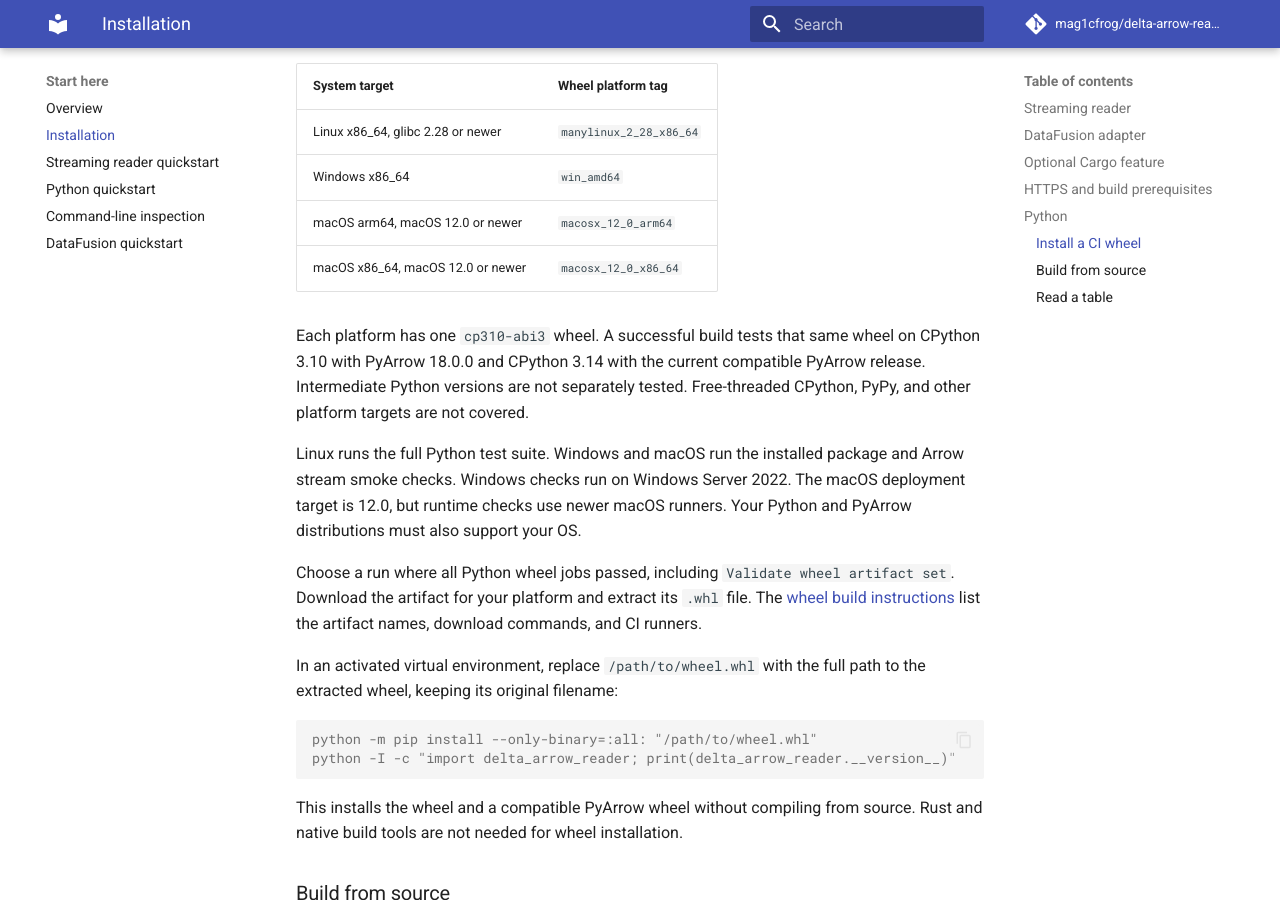
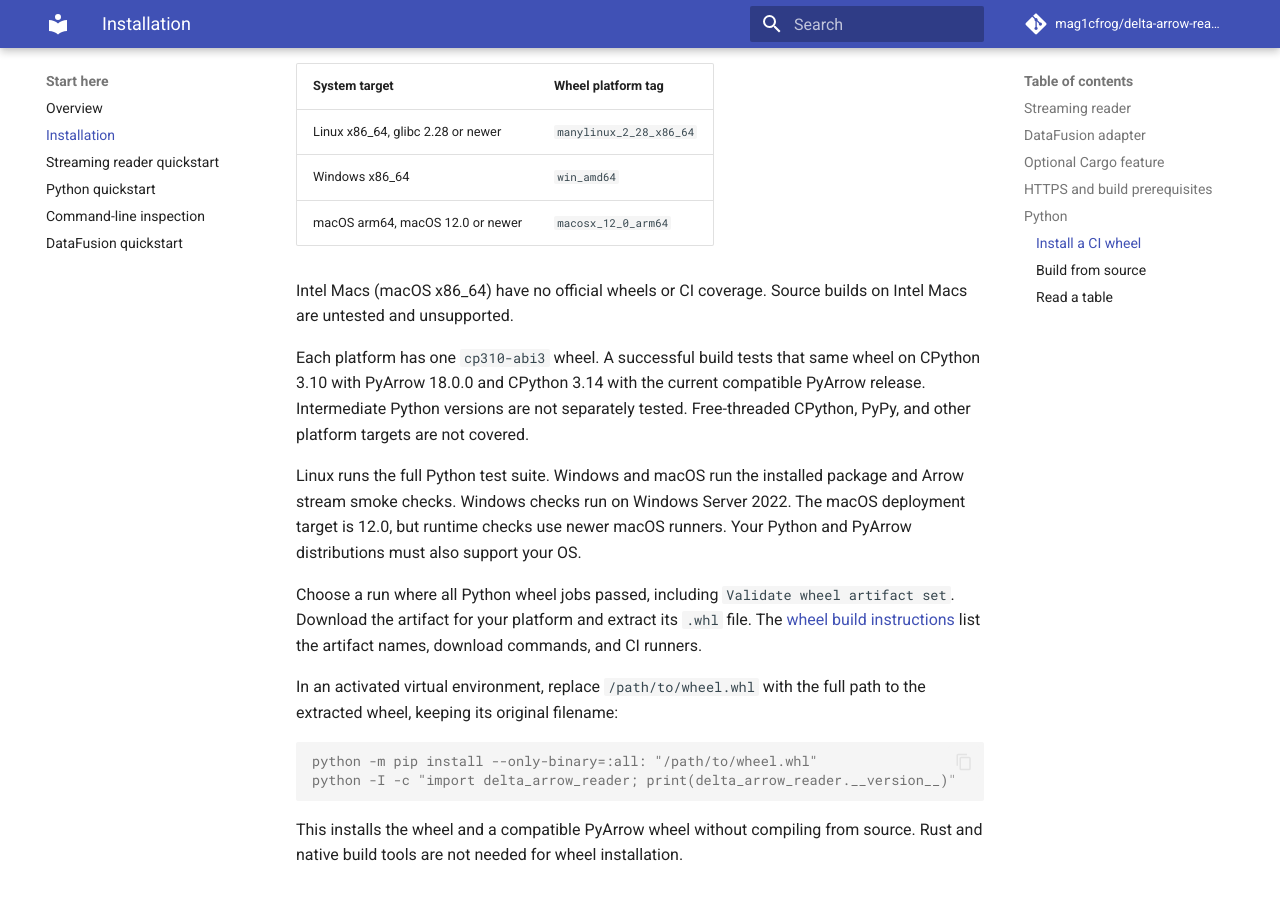
Before and after one commit to mag1cfrog/delta-arrow-reader, an MkDocs documentation site: the page built from docs/public/installation.md, in a window 1280 px wide and 900 px high, scrolled down 1788 px. Built offline with MkDocs 1.6.1 and Material for MkDocs 9.7.7, drawn with Linux system fonts in a browser that asks for light colours; comment, search, counter and statistics services are not loaded.

Commit message:
chore: drop Intel macOS Python wheels (#465)

```diff
--- a/docs/public/installation.md
+++ b/docs/public/installation.md
@@ -81,7 +81,9 @@ The wheel builder targets these systems:
 | Linux x86_64, glibc 2.28 or newer | `manylinux_2_28_x86_64` |
 | Windows x86_64 | `win_amd64` |
 | macOS arm64, macOS 12.0 or newer | `macosx_12_0_arm64` |
-| macOS x86_64, macOS 12.0 or newer | `macosx_12_0_x86_64` |
+
+Intel Macs (macOS x86_64) have no official wheels or CI coverage. Source builds
+on Intel Macs are untested and unsupported.
 
 Each platform has one `cp310-abi3` wheel. A successful build tests that same
 wheel on CPython 3.10 with PyArrow 18.0.0 and CPython 3.14 with the current
```
Also changed, not shown: docs/content/contributing.md (+4 -5 lines), docs/content/project-direction.md (+1 -1 lines), 3 other files.
